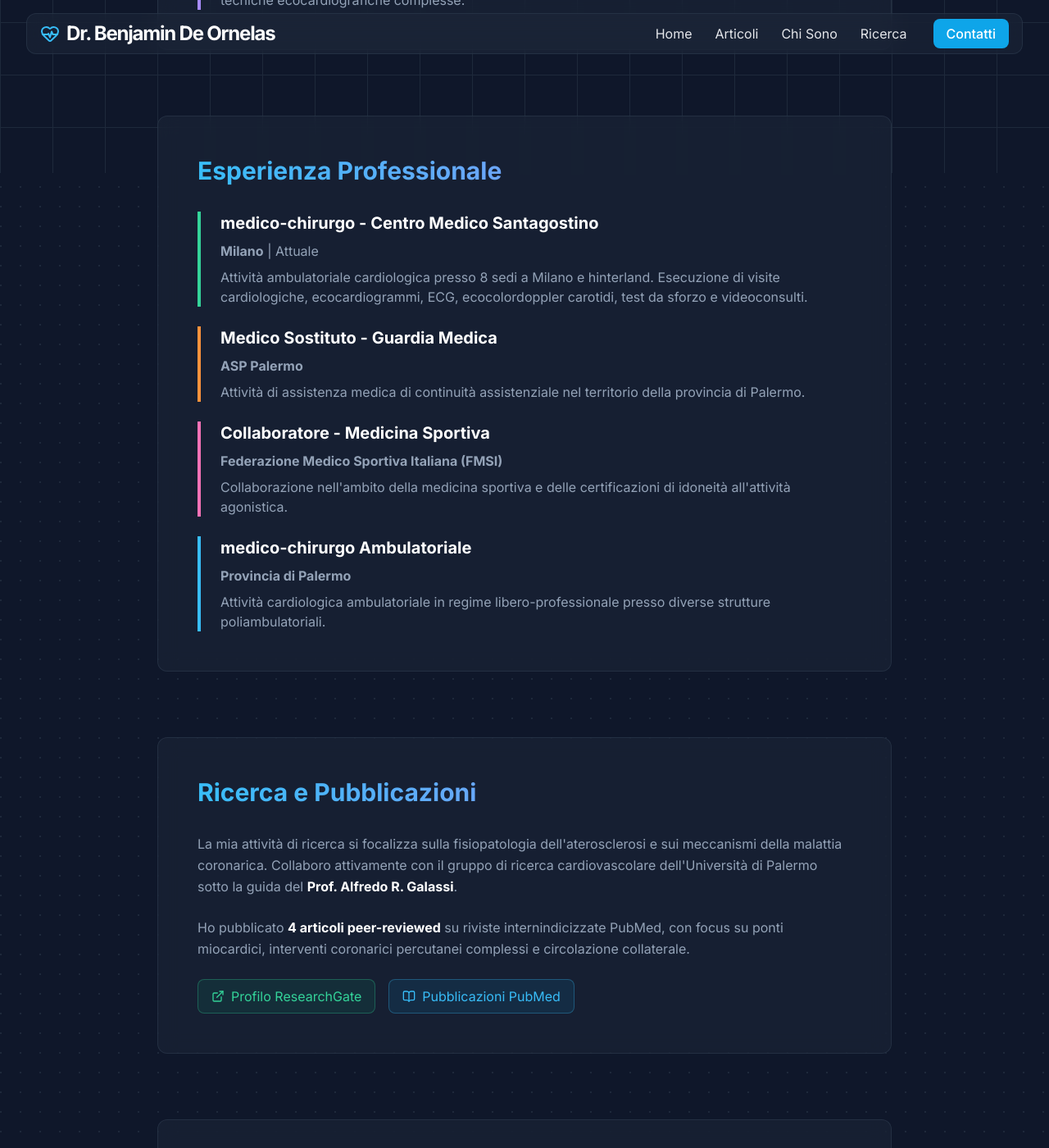
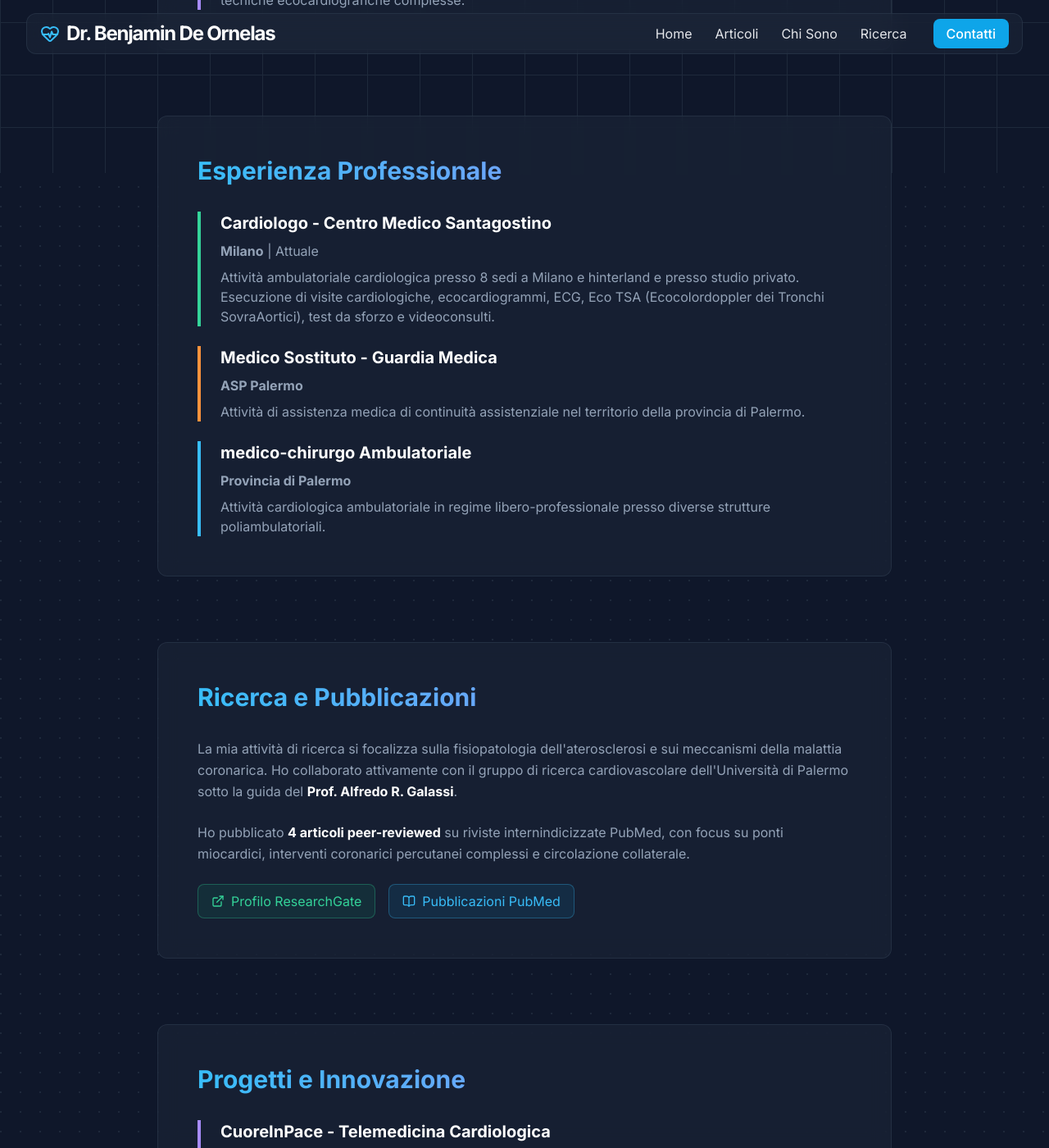
Before and after one commit to bdeornelas/bdeornelas.github.io, a Jekyll site: the page built from about/index.html, in a window 1280 px wide and 1400 px high, scrolled down 1189 px. Shown: the whole window at 82% size. Built offline with Jekyll 4.4.1, drawn with Linux system fonts in a browser that asks for light colours; nearby versions of some CDN libraries; some of the changed text lies outside the part shown.

Commit message:
About: aggiorna titoli e descrizioni (Cardiologo Santagostino + studio privato, Eco TSA), rimuove blocco Medicina Sportiva, rende vaghe le date training, passato per collaborazione di ricerca

```diff
--- a/about/index.html
+++ b/about/index.html
@@ -81,10 +81,10 @@ twitter_image: /assets/img/benjamin-de-ornelas-portrait.jpg
 
           <div class="space-y-6">
             <div class="border-l-4 border-emerald-400 pl-6">
-              <h3 class="text-xl font-semibold text-white mb-2">medico-chirurgo - Centro Medico Santagostino</h3>
+              <h3 class="text-xl font-semibold text-white mb-2">Cardiologo - Centro Medico Santagostino</h3>
               <p class="text-slate-400 mb-2"><strong>Milano</strong> | Attuale</p>
               <p class="text-slate-400">
-                Attività ambulatoriale cardiologica presso 8 sedi a Milano e hinterland. Esecuzione di visite cardiologiche, ecocardiogrammi, ECG, ecocolordoppler carotidi, test da sforzo e videoconsulti.
+                Attività ambulatoriale cardiologica presso 8 sedi a Milano e hinterland e presso studio privato. Esecuzione di visite cardiologiche, ecocardiogrammi, ECG, Eco TSA (Ecocolordoppler dei Tronchi SovraAortici), test da sforzo e videoconsulti.
               </p>
             </div>
 
@@ -96,13 +96,7 @@ twitter_image: /assets/img/benjamin-de-ornelas-portrait.jpg
               </p>
             </div>
 
-            <div class="border-l-4 border-pink-400 pl-6">
-              <h3 class="text-xl font-semibold text-white mb-2">Collaboratore - Medicina Sportiva</h3>
-              <p class="text-slate-400 mb-2"><strong>Federazione Medico Sportiva Italiana (FMSI)</strong></p>
-              <p class="text-slate-400">
-                Collaborazione nell'ambito della medicina sportiva e delle certificazioni di idoneità all'attività agonistica.
-              </p>
-            </div>
+
 
             <div class="border-l-4 border-sky-400 pl-6">
               <h3 class="text-xl font-semibold text-white mb-2">medico-chirurgo Ambulatoriale</h3>
@@ -122,7 +116,7 @@ twitter_image: /assets/img/benjamin-de-ornelas-portrait.jpg
 
           <p class="text-slate-400 mb-6 leading-relaxed">
             La mia attività di ricerca si focalizza sulla fisiopatologia dell'aterosclerosi e sui meccanismi della malattia coronarica.
-            Collaboro attivamente con il gruppo di ricerca cardiovascolare dell'Università di Palermo sotto la guida del <strong class="text-white">Prof. Alfredo R. Galassi</strong>.
+            Ho collaborato attivamente con il gruppo di ricerca cardiovascolare dell'Università di Palermo sotto la guida del <strong class="text-white">Prof. Alfredo R. Galassi</strong>.
           </p>
 
           <p class="text-slate-400 mb-6 leading-relaxed">
```
Also changed, not shown: other parts of about/index.html (+2 -2 lines).
